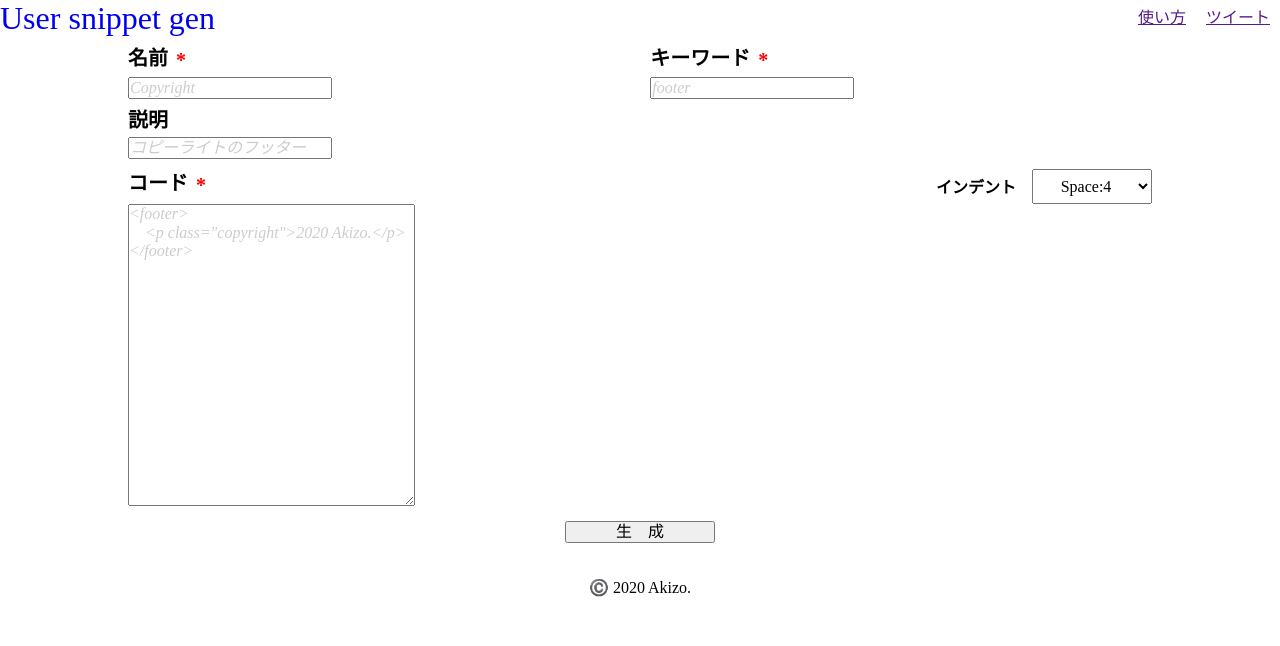
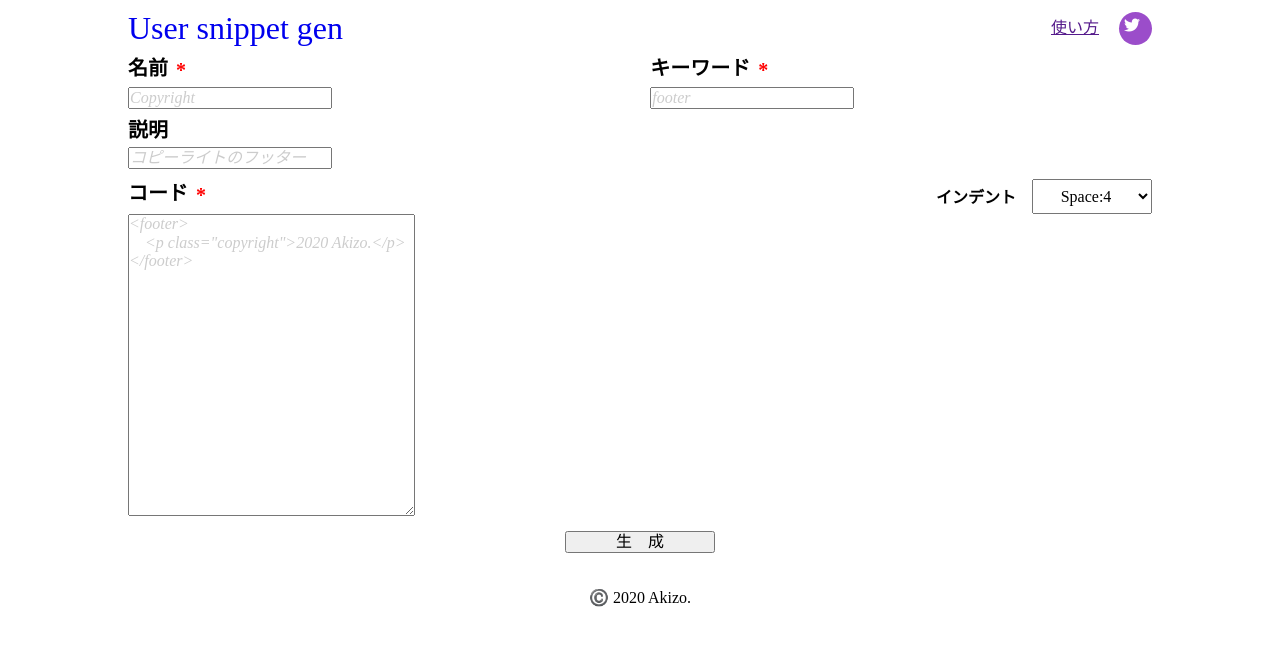
Before and after one commit to akizo110/user-snippet-generator, a website: page index.html in a window 1280 px wide. Drawn offline with nearby package versions, Linux system fonts and the light colour scheme; a small style sheet from the web is missing.

Commit message:
Twitterボタンを設置

```diff
--- a/css/style.css
+++ b/css/style.css
@@ -22,7 +22,8 @@ nav>ul {
 
 nav>ul>li {
     list-style: none;
-    margin: auto 10px;
+    margin: auto 0;
+    margin-left: 20px;
 }
 
 header>a {
@@ -169,3 +170,25 @@ footer p {
     font-style: italic;
     color: #ccc;
 }
+
+.twitter {
+    display: block;
+    position: relative;
+    background-color:#9b4dca;
+    border-radius: 100%;
+    width: 25px;
+    height: 25px;
+    padding: 4px;
+    min-width: 25px;
+}
+
+.twitter:hover {
+    background-color: #606c76;
+}
+
+.bird {
+    position: absolute;
+    top: 5px;
+    left: 5px;
+    color: #fff;
+}
--- a/index.html
+++ b/index.html
@@ -9,18 +9,18 @@
     <link rel="stylesheet" href="https://fonts.googleapis.com/css?family=Roboto:300,300italic,700,700italic">
     <link rel="stylesheet" href="https://cdn.rawgit.com/necolas/normalize.css/master/normalize.css">
     <link rel="stylesheet" href="https://cdn.rawgit.com/milligram/milligram/master/dist/milligram.min.css">
+    <link rel="stylesheet" href="https://use.fontawesome.com/releases/v5.13.0/css/all.css">
     <link rel="stylesheet" type="text/css" href="css/style.css">
     <script src="https://cdn.jsdelivr.net/npm/vue"></script>
-
 </head>
 
 <body>
-    <header>
+    <header class="item">
         <a href="#">User snippet gen</a>
         <nav>
             <ul>
-                <li><a href="">使い方</a></li>
-                <li><a href="">ツイート</a></li>
+                <li><a href="" target="_blank">使い方</a></li>
+                <li><a href="https://twitter.com/akizo110?ref_src=twsrc%5Etfw" class="twitter" target="_blank"><i class="fab fa-twitter bird"></i></a></li>
             </ul>
         </nav>
     </header>
@@ -32,7 +32,7 @@
                     <span class="required"></span>
                     <span class="error" v-if="nameError">{{ nameErrorMessage }}</span>
                 </h3>
-                <input type="text" id="name" 　autocomplete="off" v-model="name" :placeholder="namePlaceholder">
+                <input type="text" id="name" autocomplete="off" v-model="name" :placeholder="namePlaceholder">
             </section>
 
             <section class="flex_item">
```
